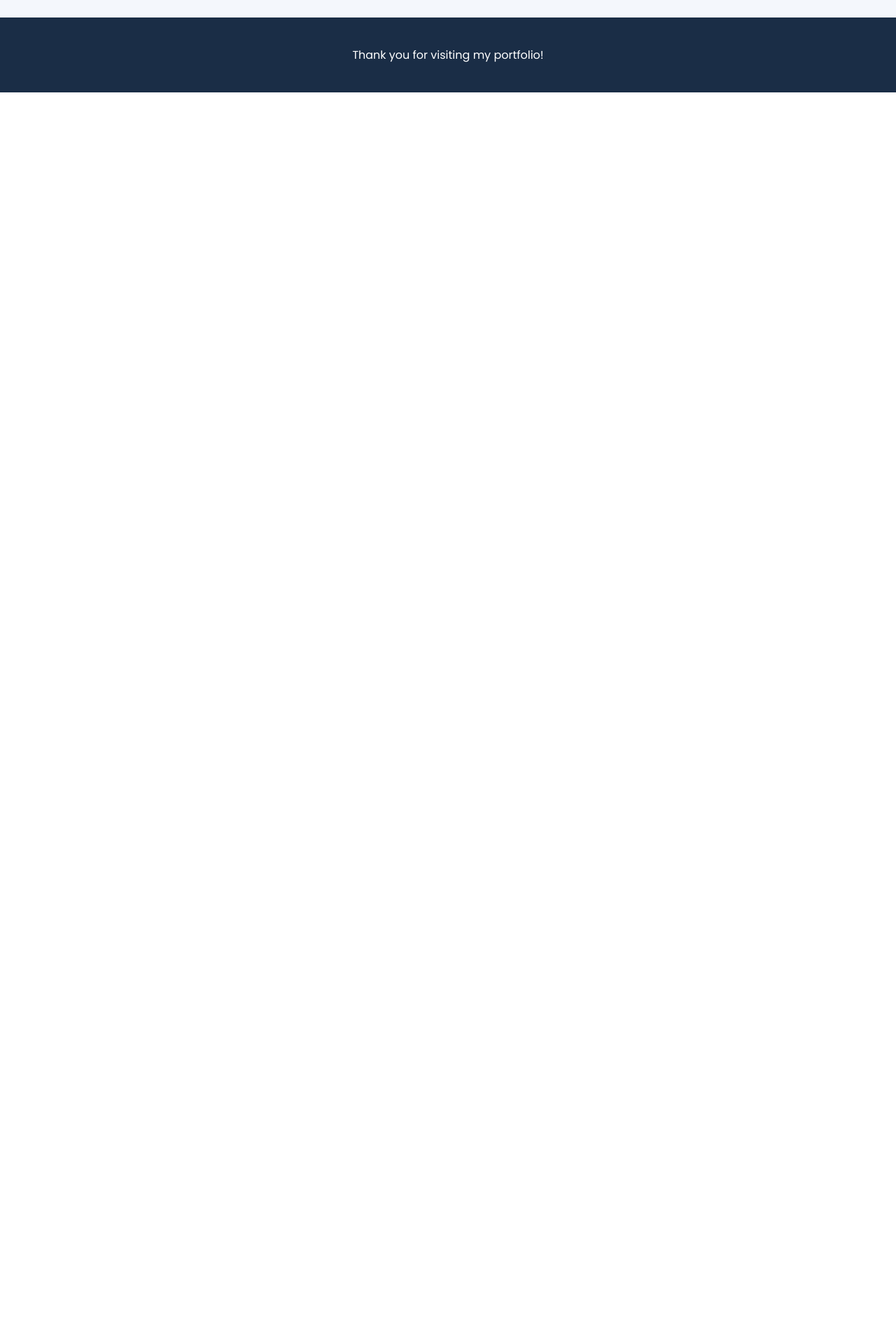
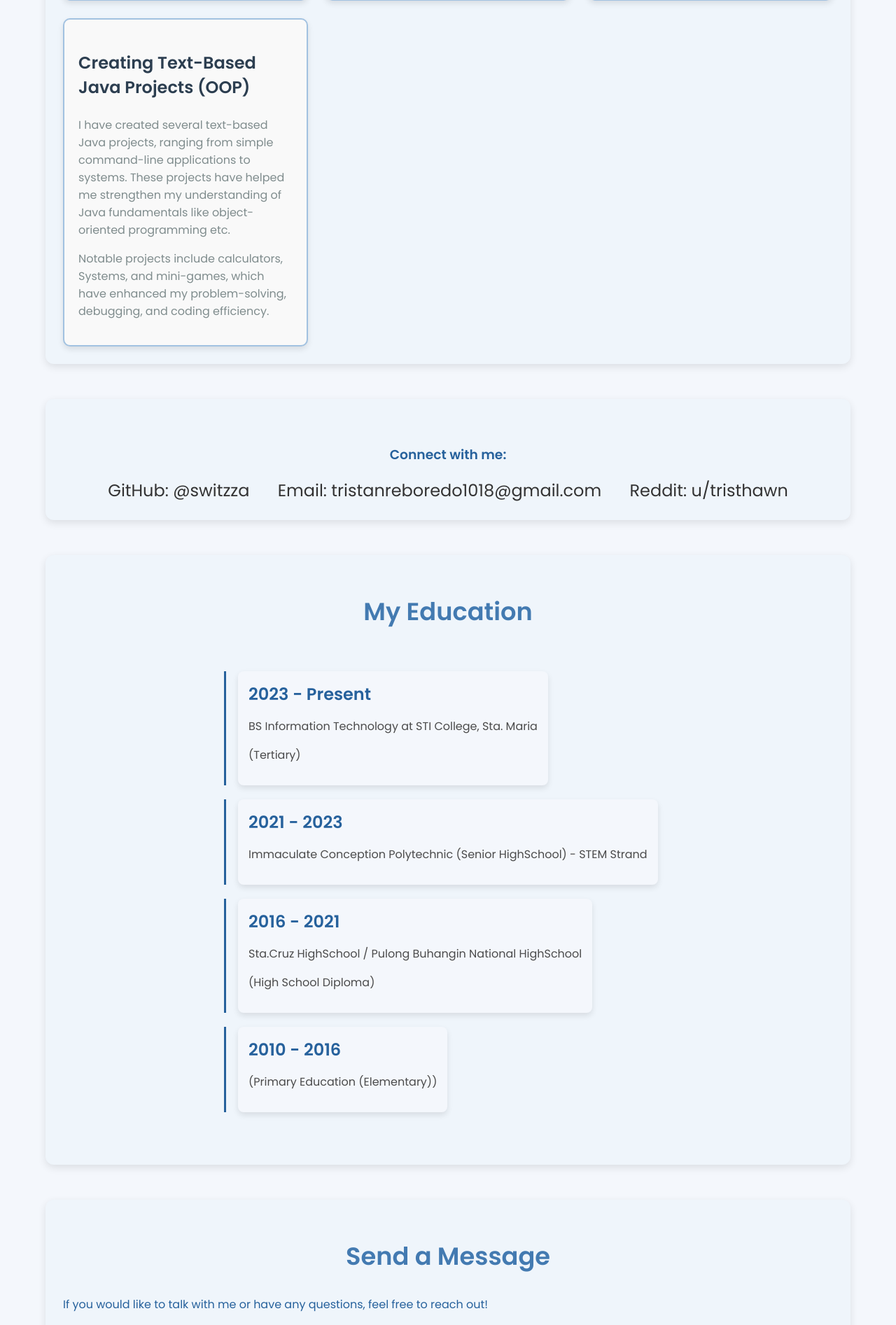
Before and after one commit to switzza/DjangoPortfolio, a Django app: page / in a window 1280 px wide. Shown: the part 1848-3741 px from the top of the page at 70% size. Before the commit the page ends 1980 px from the top, so only its background shows below. Run offline with Django 3.2, Linux system fonts and the light colour scheme.

Commit message:
index.html

```diff
--- a/DjangoPortfolio/home/templates/home/index.html
+++ b/DjangoPortfolio/home/templates/home/index.html
@@ -7,32 +7,31 @@
     <link rel="stylesheet" type="text/css" href="style.css">
     <link href="https://fonts.googleapis.com/css2?family=Poppins:wght@300;400;600&display=swap" rel="stylesheet">
     <style>
-
         body {
             font-family: 'Poppins', sans-serif;
             margin: 0;
             padding: 0;
             background-color: #f4f7fc;
-            color: #333;
+            color: #26619c;
         }
 
-
         header {
-            background-color: #1a2d46;
+            background: linear-gradient(#1e3a5f, #163b57, #0f2f47);
             color: white;
             padding: 30px 0;
             text-align: center;
             box-shadow: 0 4px 8px rgba(0, 0, 0, 0.1);
+            position: relative;
         }
 
             header h1 {
-                font-size: 2.8rem;
+                font-size: 3rem;
                 font-weight: 600;
-                letter-spacing: 1px;
+                letter-spacing: 2px;
             }
 
         nav {
-            background-color: #1a2d46;
+            background-color: #0f2f47;
             padding: 12px;
             position: sticky;
             top: 0;
@@ -62,12 +61,11 @@
                             color: #e3d74d; /* Gold accent */
                         }
 
-
         section {
             max-width: 1100px;
             margin: 50px auto;
             padding: 25px;
-            background-color: white;
+            background-color: #eff5fb;
             border-radius: 12px;
             box-shadow: 0 4px 12px rgba(0, 0, 0, 0.1);
         }
@@ -75,7 +73,7 @@
             section h2 {
                 text-align: center;
                 font-size: 2.2rem;
-                color: #2c3e50;
+                color: #437ab1;
                 font-weight: 600;
             }
 
@@ -84,14 +82,14 @@
             max-width: 250px;
             height: auto;
             border-radius: 50%;
-            border: 6px solid #1a2d46;
+            border: 6px solid #26619c;
             box-shadow: 0 4px 8px rgba(0, 0, 0, 0.15);
             display: block;
             margin: 20px auto;
         }
 
         .Intro {
-            text-align: center;
+            text-align: left;
             font-size: 1.15rem;
             line-height: 1.8;
             margin-top: 20px;
@@ -107,7 +105,7 @@
 
         .project {
             background-color: #f9f9f9;
-            border: 2px solid #1a2d46;
+            border: 2px solid #a2c2e1;
             border-radius: 10px;
             padding: 20px;
             transition: all 0.3s ease;
@@ -144,18 +142,17 @@
             }
 
                 .social-media a:hover {
-                    color: #e3d74d; /* Gold accent */
+                    color: #e3d74d;
                 }
 
         footer {
-            background-color: #1a2d46;
+            background: linear-gradient(#1e3a5f, #163b57, #0f2f47);
             color: white;
             padding: 25px;
             text-align: center;
             margin-top: 50px;
         }
 
-        /* Responsive Styles */
         @media (max-width: 768px) {
             .project-grid {
                 grid-template-columns: 1fr;
@@ -174,7 +171,6 @@
             }
         }
 
-        /* Contact Form Styles */
         .contact-form {
             margin-top: 40px;
             text-align: center;
@@ -205,70 +201,205 @@
                 .contact-form button:hover {
                     background-color: #e3d74d; /* Gold accent */
                 }
+
+        .education {
+            margin-top: 50px;
+            text-align: center;
+            padding: 25px;
+            background-color: #ffffff;
+            border-radius: 12px;
+            box-shadow: 0 4px 12px rgba(0, 0, 0, 0.1);
+        }
+
+            .education h2 {
+                font-size: 2.2rem;
+                color: #26619c;
+                font-weight: 600;
+                margin-bottom: 20px;
+            }
+
+        .timeline {
+            position: relative;
+            margin: 20px auto;
+            padding: 10px 0;
+            max-width: 700px;
+        }
+
+        .timeline-item {
+            margin: 20px 0;
+            display: flex;
+            justify-content: flex-start;
+            align-items: center;
+            position: relative;
+        }
+
+            .timeline-item::before {
+                content: "";
+                position: absolute;
+                left: 30px;
+                top: 0;
+                height: 100%;
+                width: 3px;
+                background-color: #26619c;
+            }
+
+        .timeline-content {
+            margin-left: 50px;
+            padding: 15px;
+            background: #f4f7fc;
+            border-radius: 8px;
+            box-shadow: 0 4px 8px rgba(0, 0, 0, 0.1);
+            text-align: left;
+        }
+
+            .timeline-content h3 {
+                font-size: 1.5rem;
+                color: #26619c;
+                margin: 0 0 10px;
+            }
+
+            .timeline-content p {
+                font-size: 1rem;
+                color: #4b4b4b;
+            }
+
+        .pos {
+            max-width: 250px;
+            border: 6px solid #26619c;
+            margin-left: 20px;
+        }
     </style>
+
 </head>
 <body>
     <header>
-        <h1>Tristan Reboredo's Portfolio</h1>
+        <h1> Tristan Reboredo </h1>
+        {% load static %}
+        <img src="{% static 'home/myimage.jpg' %}" alt="My Image" class="my-image">
     </header>
 
     <nav>
         <ul>
             <li><a href="#about">About</a></li>
-            <li><a href="#projects">Projects</a></li>
-            <li><a href="#send-message">Message me!</a></li>
+            <li><a href="#projects">Activities</a></li>
+            <li><a href="#social-media">Socials</a></li>
+            <li><a href="#education">My Education</a></li>
+            <li><a href="#details">Details</a></li>
         </ul>
     </nav>
 
     <section id="about">
-        <h2>Know More About Me</h2>
-        {% load static %}
-        <img src="{% static 'home/myimage.jpg' %}" alt="My Image" class="my-image">
+        <h2>Explore and connect with me!</h2>
+        <h1> Hi There! 👋.</h1>
         <p class="Intro">
-            I am a second-year BSIT student at STI College, Sta. Maria.<br />
-            A hardworking and passionate individual, eager to grow and learn through new challenges and responsibilities.<br />
-            I strive to improve my skills and knowledge in field of Programming and Technology.
+            Im Tristan Reboredo a second-year BSIT student at STI College, Sta. Maria.<br />
+            A hardworking and passionate person, always eager to grow and learn through new challenges and responsibilities.<br />
+            I study hard to improve my skills and knowledge in field of Programming and Technology.
         </p>
     </section>
 
     <section id="projects">
-        <h2>My Projects</h2>
+        <h2>Activities</h2>
         <div class="project-grid">
             <div class="project">
                 <h3>HTML/CSS Website</h3>
                 <p>A simple website I built using HTML and CSS.</p>
+                <ul>
+                    <li>A clean and user-friendly layout.</li>
+                    <li>Interactive navigation.</li>
+                    <li>Custom styling for good visuals.</li>
+                </ul>
+
             </div>
             <div class="project">
                 <h3>Django Web App</h3>
                 <p>A web application built using Django for backend functionality.</p>
+                <ul>
+                    <li>Showcases my projects and skills in using Django.</li>
+                    <li>Static content with a clean layout.</li>
+                    <li>Highlights my work in a professional manner.</li>
+                </ul>
             </div>
             <div class="project">
-                <h3>Responsive Web Design</h3>
-                <p>A responsive site built with HTML, CSS, and PYTHON (DJANGO) for better user experience.</p>
+                <h3>Point of Sale System</h3>
+                <p>A responsive POS built with HTML, CSS, and PYTHON (DJANGO) for better user experience.</p>
+                {% load static %}
+                <img src="{% static 'home/posDashboard.PNG' %}" alt="dashboard" class="pos">
+                <img src="{% static 'home/posReceipt.PNG' %}" alt="receipt" class="pos">
+            </div>
+            <div class="project">
+                <h3>Creating Text-Based Java Projects (OOP)</h3>
+                <p>I have created several text-based Java projects, ranging from simple command-line applications to systems. These projects have helped me strengthen my understanding of Java fundamentals like object-oriented programming etc. </p>
+                <p> Notable projects include calculators, Systems, and mini-games, which have enhanced my problem-solving, debugging, and coding efficiency.</p>
             </div>
         </div>
     </section>
 
     <!-- Social Media Links -->
+    <section id="social-media">
         <div class="social-media">
             <h3>Connect with me:</h3>
             <a href="https://github.com/switzza" target="_blank">GitHub: @switzza</a>
             <a href="https://mail.google.com/mail/u/0/#inbox?compose=new" target="_blank">Email: tristanreboredo1018@gmail.com</a>
             <a href="https://www.reddit.com/user/tristhawn/" target="_blank">Reddit: u/tristhawn</a>
         </div>
+    </section>
+
+    <!-- Education Section-->
+    <section id="education">
+        <h2>My Education</h2>
+        <div class="timeline">
+            <div class="timeline-item">
+                <div class="timeline-content">
+                    <h3>2023 - Present</h3>
+                    <p>BS Information Technology at STI College, Sta. Maria</p>
+                    <p>(Tertiary)</p>
+                </div>
+            </div>
+            <div class="timeline-item">
+                <div class="timeline-content">
+                    <h3>2021 - 2023</h3>
+                    <p>Immaculate Conception Polytechnic (Senior HighSchool) - STEM Strand</p>
+                </div>
+            </div>
+            <div class="timeline-item">
+                <div class="timeline-content">
+                    <h3>2016 - 2021</h3>
+                    <p>Sta.Cruz HighSchool / Pulong Buhangin National HighSchool</p>
+                    <p>(High School Diploma)</p>
+                </div>
+            </div>
+            <div class="timeline-item">
+                <div class="timeline-content">
+                    <h3>2010 - 2016</h3>
+                    <p>(Primary Education (Elementary))</p>
+                </div>
+            </div>
+        </div>
+    </section>
 
     <!-- Contact Section -->
     <section id="send-message" class="send-message">
         <h2>Send a Message</h2>
         <div class="message">
             <p>If you would like to talk with me or have any questions, feel free to reach out!</p>
-            <p>Please feel free to send me an <a href="https://mail.google.com/mail/u/0/#inbox?compose=new" target="_blank"> email</a>.</p>
+            <p>Please feel free to send me a <a href="https://mail.google.com/mail/u/0/#inbox?compose=new" target="_blank"> message</a>.</p>
         </div>
+    </section>
+
+    <!-- Personal Details Section -->
+    <section id="details">
+        <h2>Personal Details</h2>
+        <h1>Birthdate: </h1><p> 18 October, 2004</p>
+        <h1>Gender: </h1><p> Male</p>
+        <h1>Nationality: </h1><p> Filipino</p>
+        <h1>Height: </h1><p> 187cm (6ft 1)</p>
     </section>
 
     <!-- Footer -->
     <footer>
         <p>Thank you for visiting my portfolio!</p>
+        <p>Developed by Tristan Reboredo -  BT304</p>
     </footer>
 
 </body>
```
Lines whose indentation alone changed are shown as unchanged.
